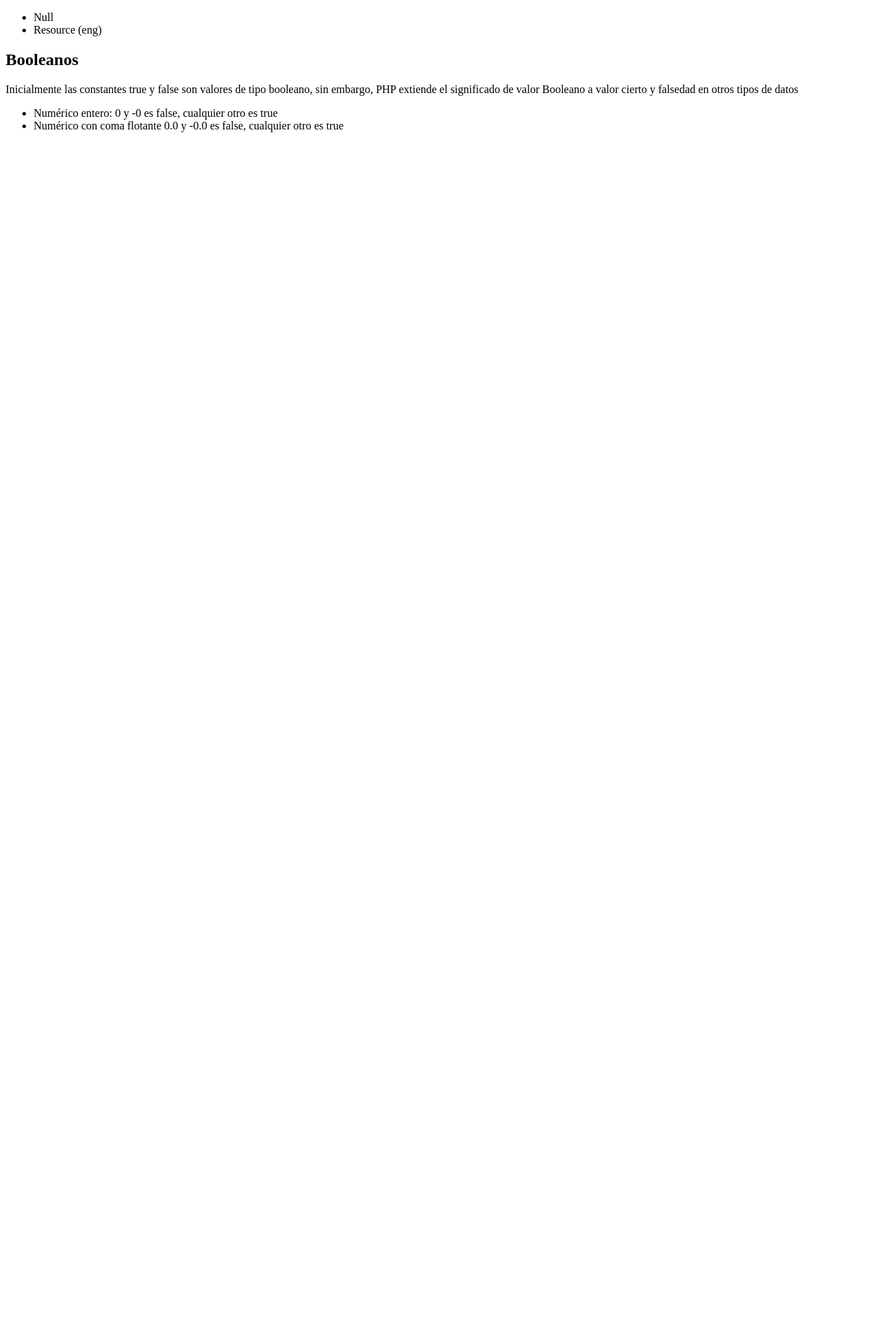
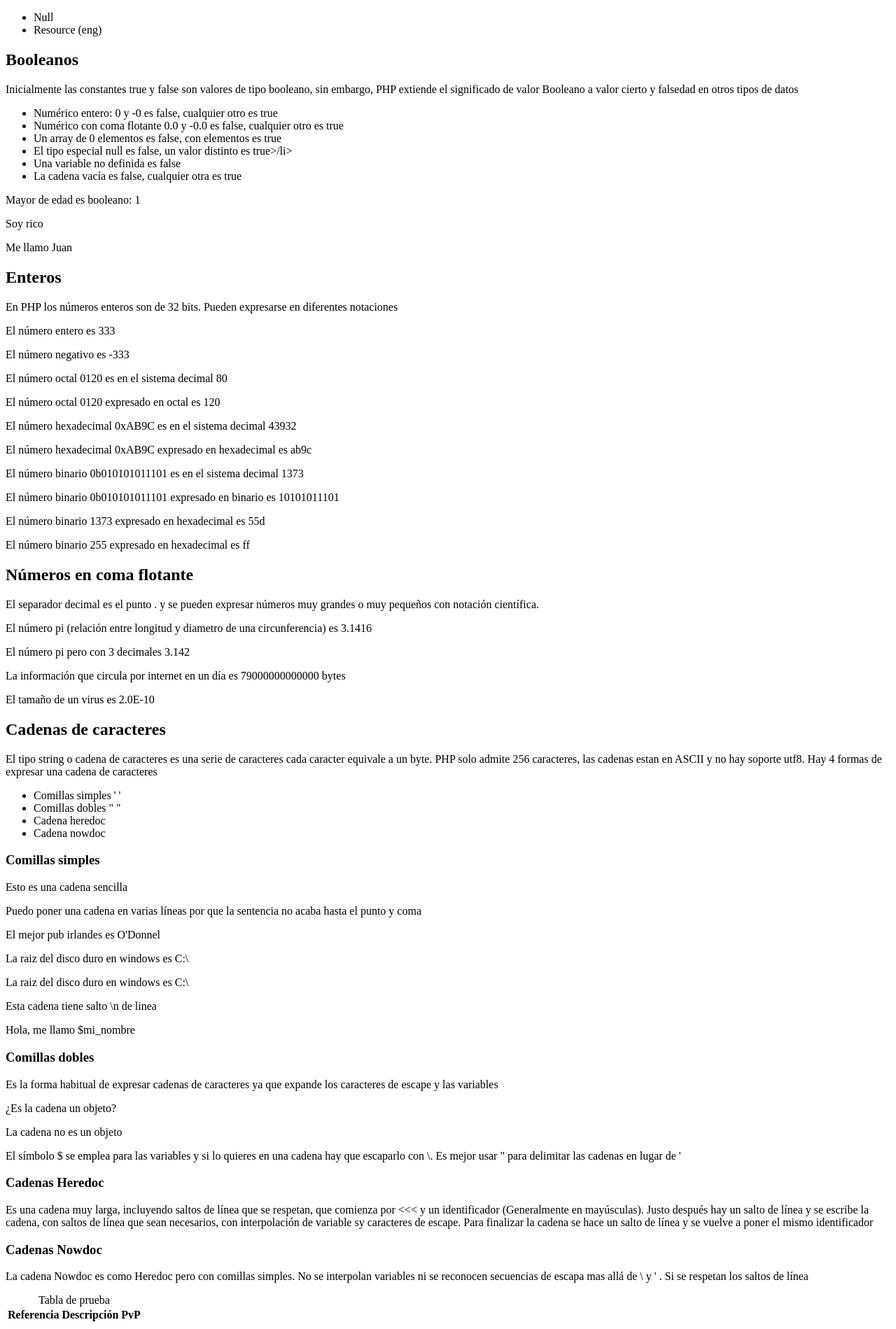
Before and after one commit to Fran-knight/dwes.com, a PHP site: page /ra2/02tipos_datos.php in a window 1280 px wide. Shown: the part 388-2287 px from the top of the page at 70% size. Before the commit the page ends 577 px from the top, so only its background shows below. Run offline with PHP 8.4, Linux system fonts and the light colour scheme; lists and menus that the app fills with data are empty.

Commit message:
tipos de datos, commit 2

```diff
--- a/ra2/02tipos_datos.php
+++ b/ra2/02tipos_datos.php
@@ -35,9 +35,174 @@ otros tipos de datos</p>
 <ul>
     <li>Numérico entero: 0 y -0 es false, cualquier otro es true</li>
     <li>Numérico con coma flotante 0.0 y -0.0 es false, cualquier otro es true</li>
+    <li>Un array de 0 elementos es false, con elementos es true </li>
+    <li>El tipo especial null es false, un valor distinto es true>/li>
+    <li>Una variable no definida es false</li>
+    <li>La cadena vacía es false, cualquier otra es true</p>
+
 </ul>
 <?php
+$valor_booleano = true;
+$edad = 33;
+$mayor_edad = $edad > 18;
 
+echo "<p>Mayor de edad es booleano: ". is_bool($mayor_edad) . "</p>";
+$dinero = 20;
+if ($dinero) echo "<p>Soy rico</p>";
+
+$mi_nombre = "Juan";
+//Pregunta si $Mi_nombre es distinto de ""
+if ($mi_nombre) echo "<p>Me llamo $mi_nombre</p>";
+?>
+
+<h2>Enteros</h2>
+<p>En PHP los números enteros son de 32 bits.
+    Pueden expresarse en diferentes notaciones</p>
+<?php
+$numero_entero = 333;
+echo "<p>El número entero es $numero_entero</p>";
+
+$numero_negativo = -333;
+echo "<p>El número negativo es $numero_negativo</p>";
+
+//Podemos expresar un número en octal
+$numero_octal = 0120;
+echo "<p>El número octal 0120 es en el sistema decimal $numero_octal</p>";
+
+//Puedo mostrar el número octal con la función decoct
+echo "<p>El número octal 0120 expresado
+en octal es " . decoct($numero_octal) . "</p>";
+
+//Humero en hexadecimal
+$numero_hexadecimal= 0xAB9C;
+echo "<p>El número hexadecimal 0xAB9C es en el sistema
+decimal $numero_hexadecimal</p>";
+
+//Puedo mostrar el número hexadecimal con la función dechex()
+echo "<p>El número hexadecimal 0xAB9C expresado
+en hexadecimal es " . dechex($numero_hexadecimal) . "</p>";
+
+//Número en binario
+$numero_binario = 0b010101011101;
+echo "<p>El número binario 0b010101011101 es en el sistema
+decimal $numero_binario</p>";
+
+//Puedo mostrar el número binario en binario con la función decbin()
+echo "<p>El número binario 0b010101011101 expresado
+en binario es " . decbin($numero_binario) . "</p>";
+
+//Con cualquier funcion dec...() obtengo el número en un sistema de numeración
+//diferente al decimal
+echo "<p>El número binario $numero_binario expresado en hexadecimal es " . dechex($numero_binario) . "</p>";
+
+$numero_binario = 0b11111111; // 255 en decimal y FF en hexadecimal
+echo "<p>El número binario $numero_binario expresado en hexadecimal es " . dechex($numero_binario) . "</p>";
+?>
+
+<h2>Números en coma flotante</h2>
+<p>El separador decimal es el punto . y se pueden expresar números muy grandes
+    o muy pequeños con notación científica.</p>
+
+<?php
+$pi = 3.1416;
+echo "<p>El número pi (relación entre longitud y
+diametro de una circunferencia) es $pi</p>";
+echo "<p>El número pi pero con 3 decimales " . round($pi,3). "</p>";
+
+$inf_int = 7.9e13;
+echo "<p>La información que circula por internet en un día es $inf_int bytes</p>";
+
+$tamayo_virus = 0.2e-9;
+echo "<p>El tamaño de un virus es $tamayo_virus </p>";
+?>
+
+<h2>Cadenas de caracteres</h2>
+<p>El tipo string o cadena de caracteres es una serie de caracteres
+    cada caracter equivale a un byte. PHP solo admite 256 caracteres,
+    las cadenas estan en ASCII y no hay soporte utf8. Hay 4 formas de
+    expresar una cadena de caracteres</p>
+<ul>
+    <li>Comillas simples ' '</li>
+    <li>Comillas dobles " "</li>
+    <li>Cadena heredoc </li>
+    <li>Cadena nowdoc </li>
+</ul>
+<h3>Comillas simples</h3>
+<?php
+//Una cadena de caracteres entre comillas simples no reconoce
+//ningun caracter de escape excepto el de la propia comilla simple, excepto
+// \' y \\ además, no podemos interpolar variables
+echo '<p>Esto es una cadena sencilla</p>';
+echo '<p>Puedo poner una cadena
+en varias líneas
+por que la sentencia no acaba
+hasta el punto y coma </p>';
+
+//No se reconocen caracteres de escape, salvo \' y \\
+echo 'El mejor pub irlandes es O\'Donnel</p>';
+echo '<p>La raiz del disco duro en windows es C:\</p>';
+echo '<p>La raiz del disco duro en windows es C:\\</p>';
+echo '<p>Esta cadena tiene salto \n de linea</p>';
+
+//NO interpola variables
+echo '<p>Hola, me llamo $mi_nombre</p>';
+?>
+
+<h3>Comillas dobles</h3>
+<p>Es la forma habitual de expresar cadenas de caracteres ya que expande
+    los caracteres de escape y las variables</p>
+<?php
+$cadena = "Esto es una cadena con comillas dobles";
+echo "<p>¿Es la cadena un objeto? " . is_object($cadena) . "</p>";
+if (is_object($cadena)) echo "<p>Es un objeto</p>";
+else echo "<p>La cadena no es un objeto</p>";
+
+$con_secuencias = "\t\tEl símbolo \$ se emplea para las variables \n y
+si lo quieres en una cadena hay que escaparlo con \\. Es mejor usar \" para
+delimitar las cadenas en lugar de '</p>";
+
+echo $con_secuencias;
+?>
+
+<h3>Cadenas Heredoc</h3>
+<p>Es una cadena muy larga, incluyendo saltos de línea que se respetan, que comienza por <<<
+y un identificador (Generalmente en mayúsculas). Justo después hay un salto de línea y
+se escribe la cadena, con saltos de línea que sean necesarios, con interpolación de
+variable sy caracteres de escape. Para finalizar la cadena se hace un salto
+de línea y se vuelve a poner el mismo identificador</p>
+<?php
+$cadena_hd = <<<CADENAHD
+Esto es una cadena heredoc que respeta
+los saltos de línea, le puedo poner variables como $mi_nombre
+y además secuencias de escape.
+El identificado no necesita \$ y
+tampoco usamos \", simplemente la escribimos y
+acabamos con un salto de línea más el identificador
+CADENAHD;
+
+echo <<<TABLA
+<table>
+    <caption>Tabla de prueba</caption>
+    <thread>
+        <tr>
+        <th>Referencia</th><th>Descripción</th><th>PvP</th>
+        </tr>
+    </thread>
+    <tbody>
+    </tbody>
+TABLA;
+?>
+<h3> Cadenas Nowdoc</h3>
+<p>La cadena Nowdoc es como Heredoc pero con comillas simples.
+    No se interpolan variables ni se reconocen secuencias de escapa
+    mas allá de \ y ' . Si se respetan los saltos de línea</p>
+<?php
+$cadena_nd = <<<'ND'
+<p>Esto es una cadena nowdoc
+y el salto de línea no lo respeta,
+no puedo meter variables y solo
+reconoce \\ y \'</p>
+ND;
 ?>
     </body>
 </html>
```
